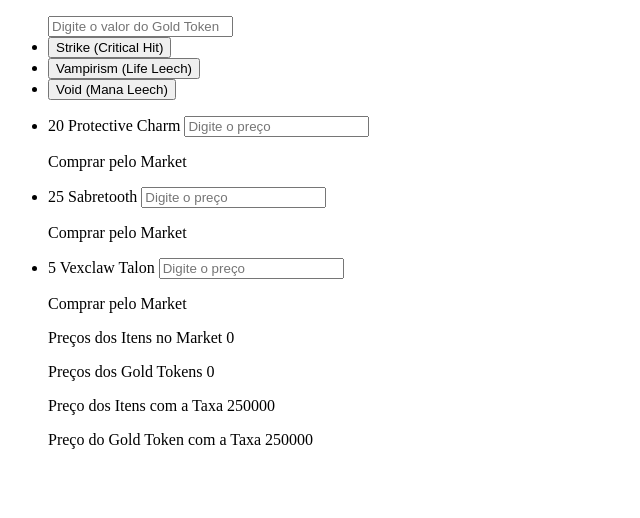
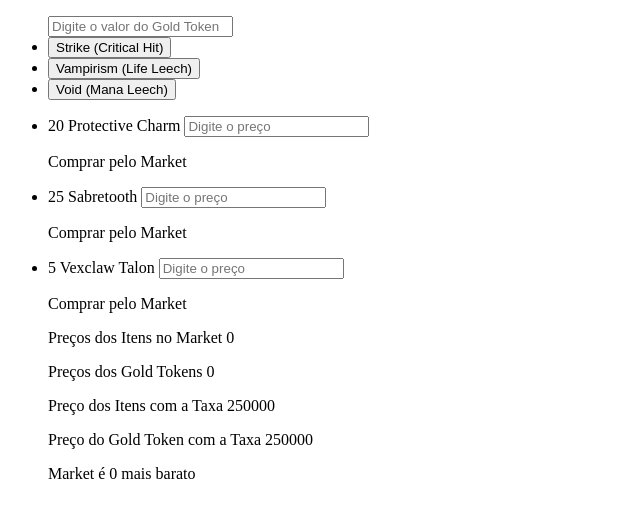
Before and after one commit to Arthurdev01/imbuement-Tool, an Angular app: page / in a window 1280 px wide. Both pictures are taken after a click on the button "Strike (Critical Hit)". Shown: the top 518 px of the page, without its empty margins (0-640 px from the left). Built offline with nearby package versions, Linux system fonts and the light colour scheme.

Commit message:
🛡️ fix(imbuimento): proteger exibição sem imbuimento selecionado

```diff
--- a/src/app/detalhe-do-imbuimento/detalhe-do-imbuimento.component.html
+++ b/src/app/detalhe-do-imbuimento/detalhe-do-imbuimento.component.html
@@ -27,4 +27,10 @@
   @if (imbuimentSelecionado) {
     <p>Preço do Gold Token com a Taxa {{ calcularTotalTaxaGold() }}</p>
   }
+  @if (imbuimentSelecionado) {
+    <p>
+      {{ qualMaisBarato().melhor }} é {{ qualMaisBarato().diferenca }} mais
+      barato
+    </p>
+  }
 </ul>
```
